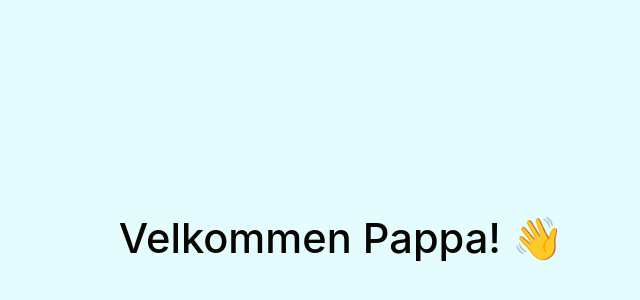
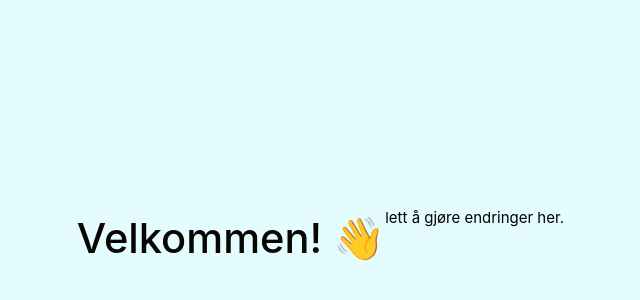
Before and after one commit to Eivinddh/halderaker.no, a Vue app: page / in a window 1280 px wide. Shown: the part 162-462 px from the top of the page, without its empty margins (76-716 px from the left). Built offline with nearby package versions, Linux system fonts and the light colour scheme.

Commit message:
Add paragraph

```diff
--- a/src/App.vue
+++ b/src/App.vue
@@ -6,7 +6,8 @@ import HelloWorld from './components/HelloWorld.vue'
   <header>
 
     <div class="wrapper">
-      <HelloWorld msg="Velkommen Pappa! 👋" />
+      <HelloWorld msg="Velkommen! 👋" />
+      <p>lett å gjøre endringer her.</p>
     </div>
   </header>
 
```
